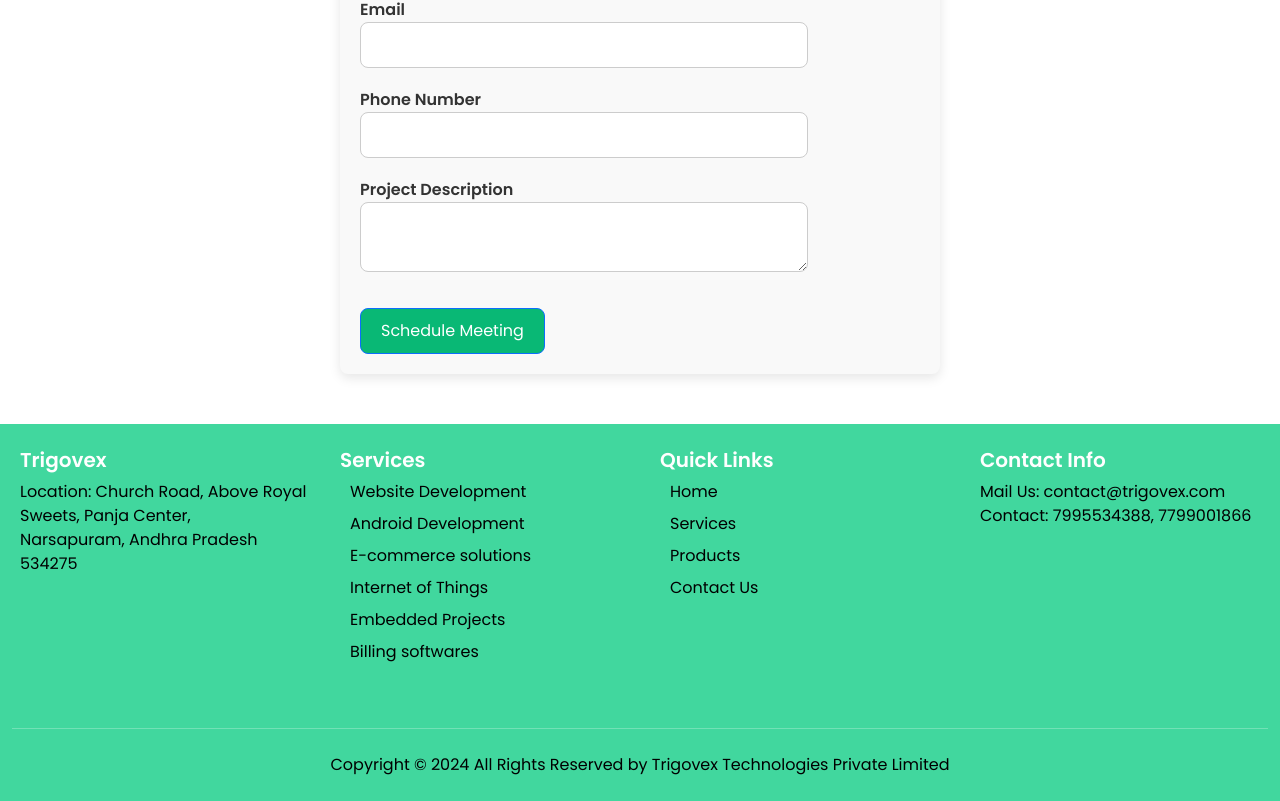
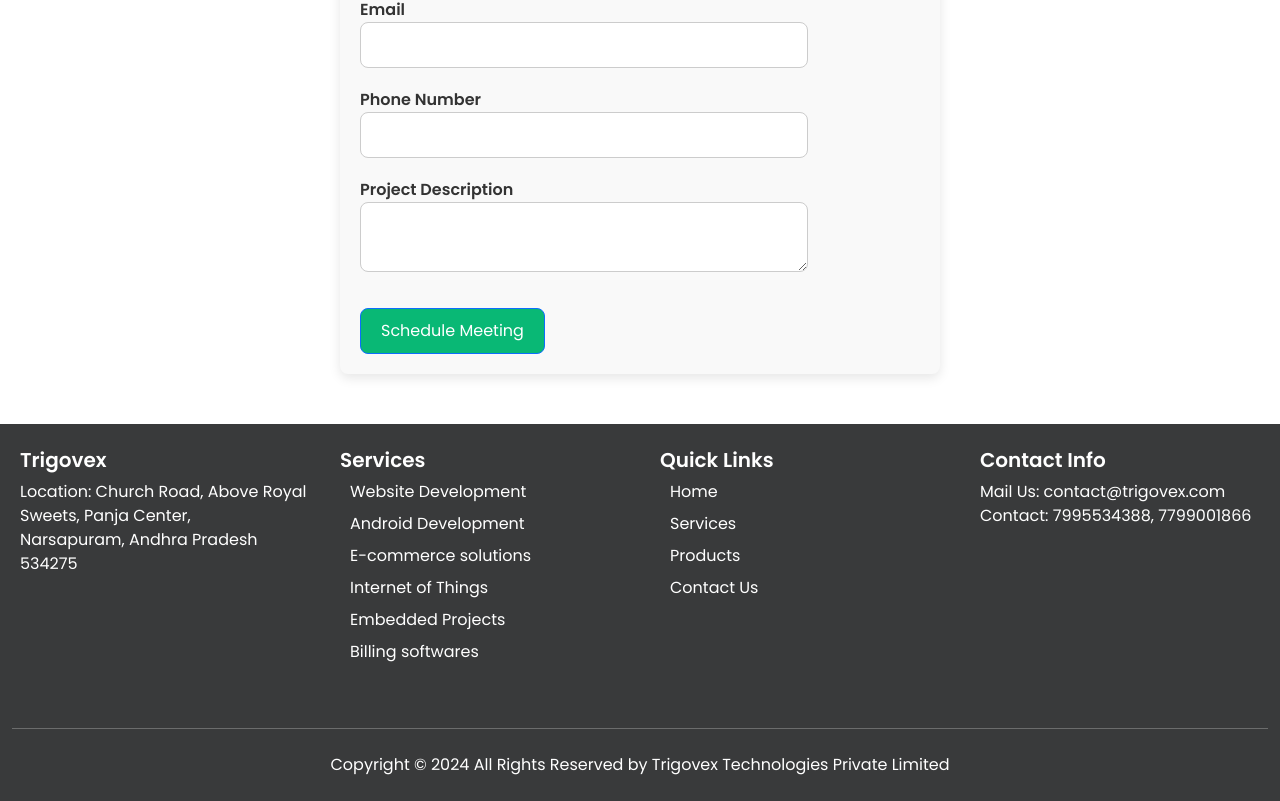
Before and after one commit to trigovex/trigovexofficialwebsite, a React (Create React App) app: page /meeting-form in a window 1280 px wide. Shown: the part 462-1263 px from the top of the page. Built offline with nearby package versions, Linux system fonts and the light colour scheme.

Commit message:
first commit

```diff
--- a/src/Footer.css
+++ b/src/Footer.css
@@ -1,6 +1,6 @@
 /* General footer styles */
 .footer {
-    background-color: #41d79e;
+    background-color: #393a3b;
     color: white;
     margin-top: 50px; /* Initial space to separate from top */
     padding: 20px 0; /* Default padding */
@@ -9,11 +9,12 @@
 
 .footer h5 {
     font-weight: 600; /* Stronger font weight for headings */
+    color: white;
 }
 
 .footer p, .footer ul {
     font-weight: 300;
-    color: black;
+    color: white;
 }
 
 .footer ul li {
```
